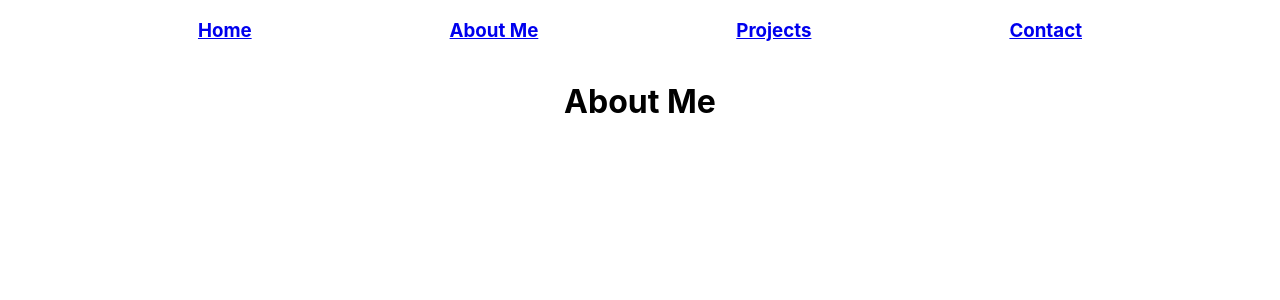
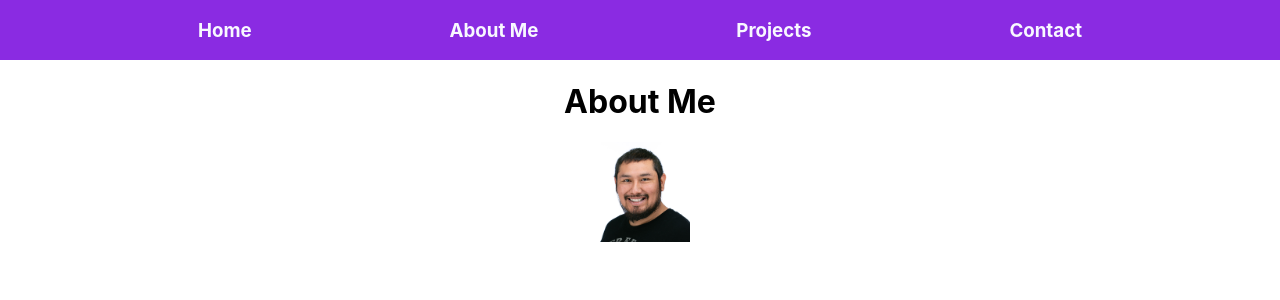
Before and after one commit to AGarcia85/portfolio, a React (Create React App) app in the folder myportfolio/: page /about in a window 1280 px wide. Shown: the top 300 px of the page. Built offline with nearby package versions, Linux system fonts and the light colour scheme.

Commit message:
imported my picture into about component

```diff
--- a/myportfolio/src/App.css
+++ b/myportfolio/src/App.css
@@ -7,5 +7,15 @@
   flex-wrap: wrap;
   justify-content: space-evenly;
   align-items: center;
+  width: 100%;
+  background-color: blueviolet;
+}
 
+h3 {
+  color: ghostwhite;
+  text-emphasis-style: none;
 }
+
+a {
+  text-decoration: none;
+}
--- /dev/null
+++ b/myportfolio/src/components/About.css
@@ -0,0 +1,4 @@
+img {
+    width: 100px;
+    height: 100px;
+}
--- a/myportfolio/src/components/About.js
+++ b/myportfolio/src/components/About.js
@@ -1,4 +1,6 @@
 import React, { Component } from 'react';
+import Alex from '../images/AlexG.jpg';
+import './About.css'
 
 class About extends Component {
 
@@ -6,8 +8,7 @@ class About extends Component {
         return (
             <div className="about-container">
                 <h1>About Me</h1>
-
-
+                <img className="alex" src={Alex} alt="AlexG" ></img>
             </div>
         )
     }
```
Also changed, not shown: myportfolio/src/images/AlexG.jpg (added).
